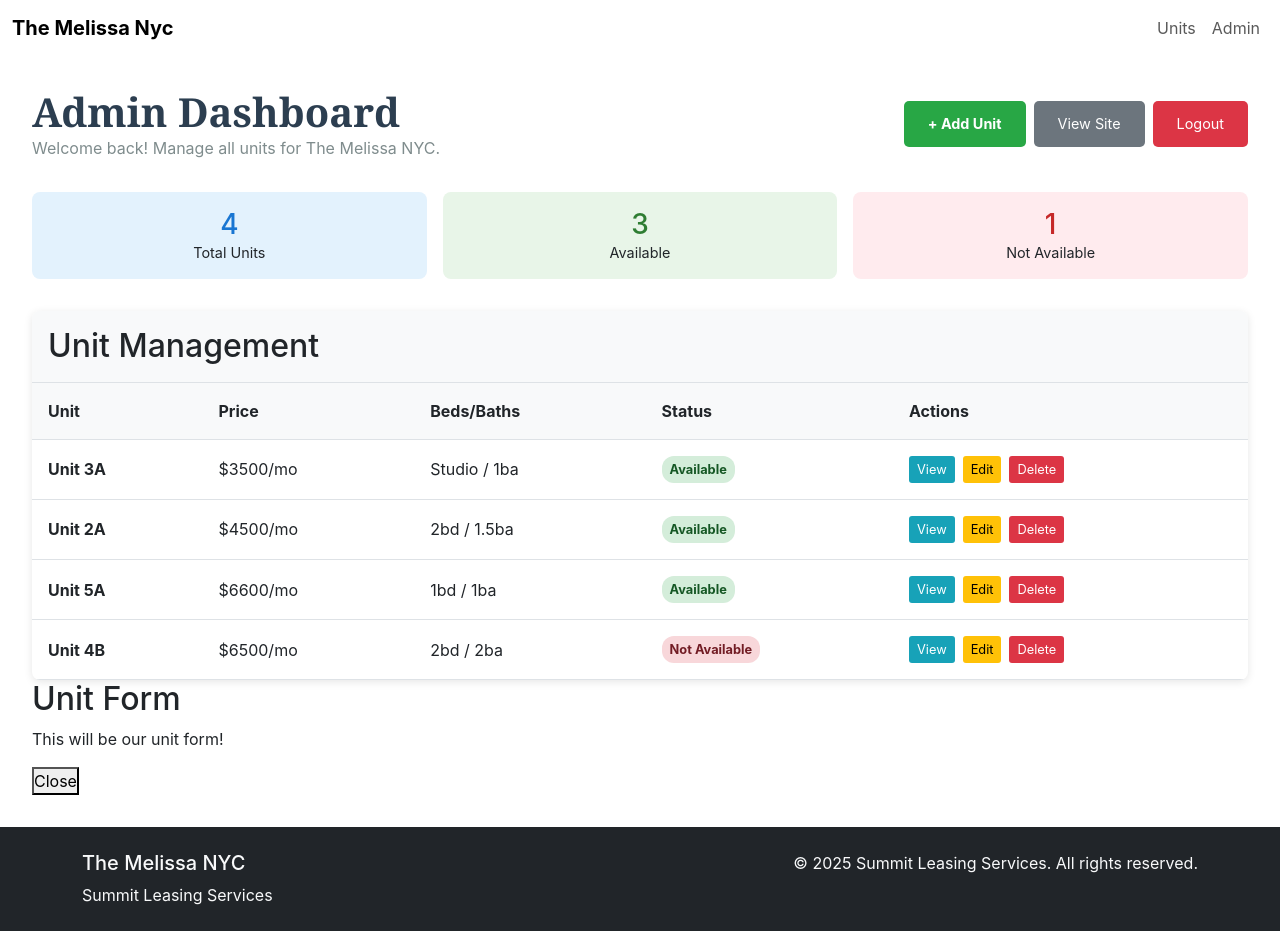
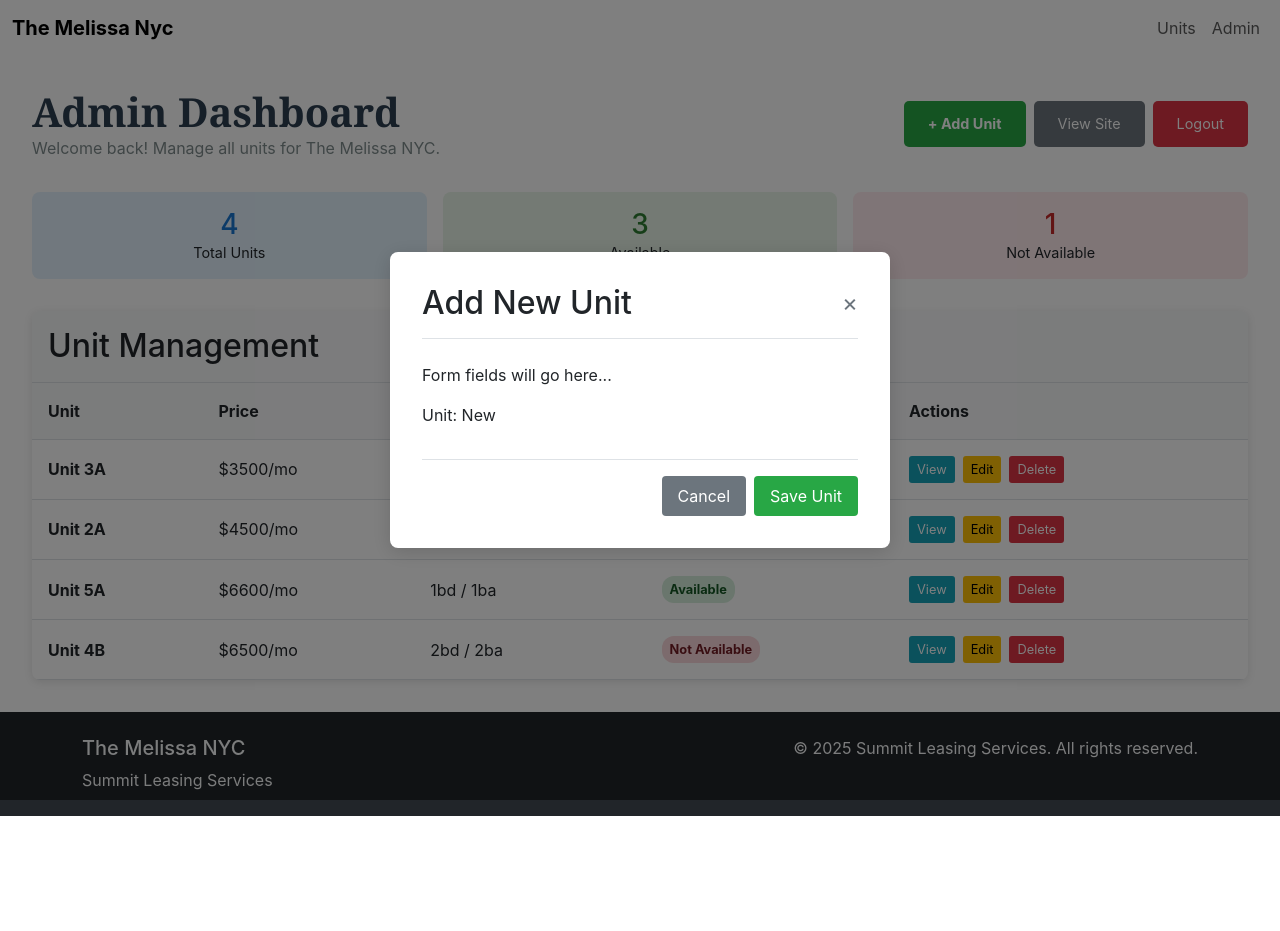
Before and after one commit to AdnanVandyck/themelissa_newyork, a React (Vite) app in the folder frontend/: page /admin/dashboard in a window 1280 px wide. Both pictures are taken after a click on the button "+ Add Unit". After the commit the page ends 816 px from the top, so only its background shows below. Built offline with nearby package versions, Linux system fonts and the light colour scheme.

Commit message:
added overlay to modal body.

```diff
--- a/frontend/src/components/admin/UnitForm.jsx
+++ b/frontend/src/components/admin/UnitForm.jsx
@@ -13,10 +13,99 @@ const UnitForm = ({ isOpen, onClose, unit, onSave }) => {
   if (!isOpen) return null
 
   return (
-    <div>
-      <h2>Unit Form</h2>
-      <p>This will be our unit form!</p>
-      <button onClick={onClose}>Close</button>
+    // Modal Overlay
+    <div style={{
+      position: 'fixed',
+      top: 0,
+      left: 0,
+      right: 0,
+      bottom: 0,
+      backgroundColor: 'rgba(0, 0, 0, 0.5)',
+      display: 'flex',
+      justifyContent: 'center',
+      alignItems: 'center',
+      zIndex: 1000
+    }}>
+      {/* Modal Content */}
+      <div style={{
+        backgroundColor: 'white',
+        borderRadius: '8px',
+        padding: '2rem',
+        width: '90%',
+        maxWidth: '500px',
+        maxHeight: '90vh',
+        overflow: 'auto',
+        boxShadow: '0 4px 20px rgba(0, 0, 0, 0.15)'
+      }}>
+        {/* Modal Header */}
+        <div style={{
+          display: 'flex',
+          justifyContent: 'space-between',
+          alignItems: 'center',
+          marginBottom: '1.5rem',
+          paddingBottom: '1rem',
+          borderBottom: '1px solid #dee2e6'
+        }}>
+          <h2 style={{ margin: 0 }}>
+            {unit ? `Edit Unit ${unit.unitnumber}` : 'Add New Unit'}
+          </h2>
+          <button
+            onClick={onClose}
+            style={{
+              backgroundColor: 'transparent',
+              border: 'none',
+              fontSize: '1.5rem',
+              cursor: 'pointer',
+              color: '#6c757d'
+            }}
+          >
+            ×
+          </button>
+        </div>
+
+        {/* Modal Body */}
+        <div>
+          <p>Form fields will go here...</p>
+          <p>Unit: {unit ? unit.unitnumber : 'New'}</p>
+        </div>
+
+        {/* Modal Footer */}
+        <div style={{
+          marginTop: '2rem',
+          paddingTop: '1rem',
+          borderTop: '1px solid #dee2e6',
+          display: 'flex',
+          justifyContent: 'flex-end',
+          gap: '0.5rem'
+        }}>
+          <button
+            onClick={onClose}
+            style={{
+              backgroundColor: '#6c757d',
+              color: 'white',
+              border: 'none',
+              padding: '0.5rem 1rem',
+              borderRadius: '4px',
+              cursor: 'pointer'
+            }}
+          >
+            Cancel
+          </button>
+          <button
+            onClick={() => onSave(formData)}
+            style={{
+              backgroundColor: '#28a745',
+              color: 'white',
+              border: 'none',
+              padding: '0.5rem 1rem',
+              borderRadius: '4px',
+              cursor: 'pointer'
+            }}
+          >
+            Save Unit
+          </button>
+        </div>
+      </div>
     </div>
   )
 }
```
